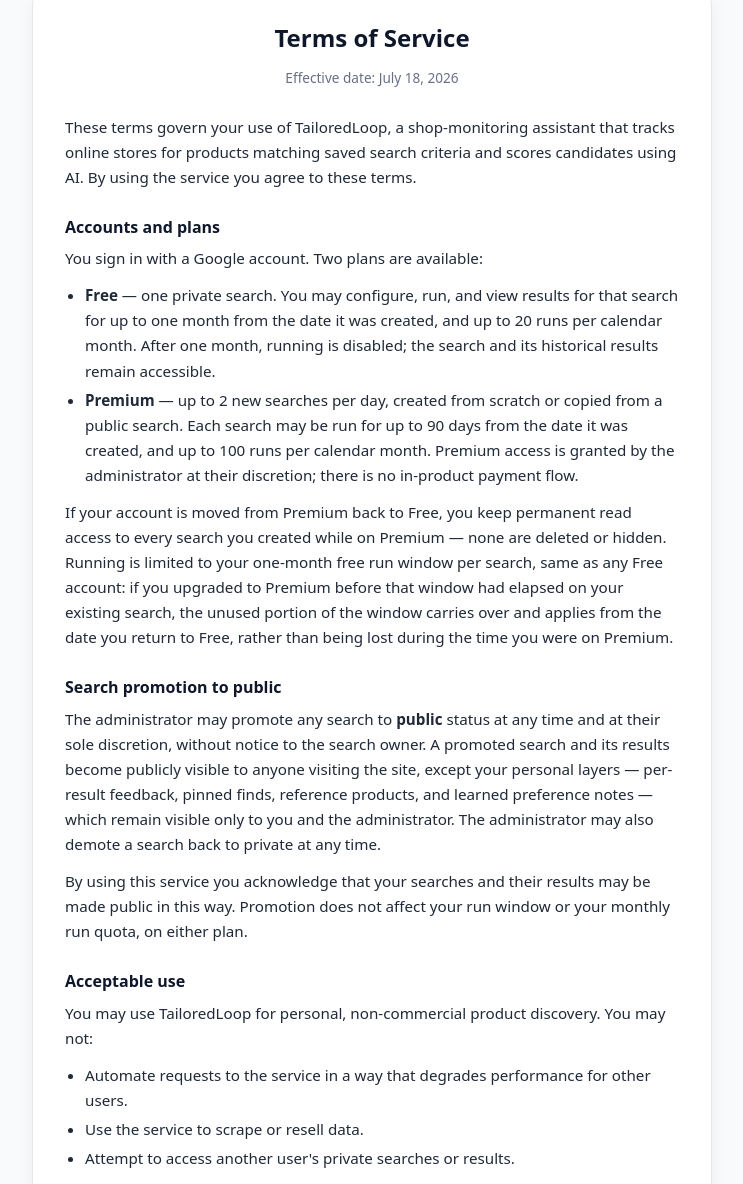
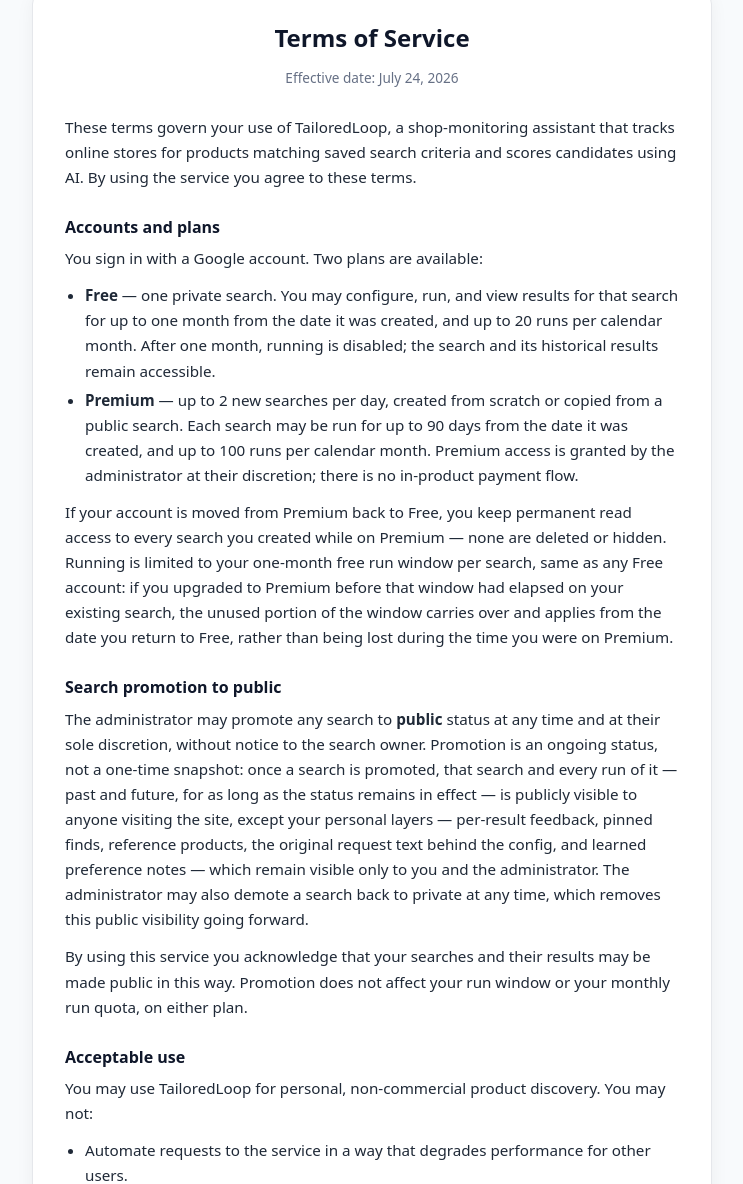
Before and after one commit to katyanotkin/shop_assistant, a FastAPI app: page /terms in a window 1280 px wide. Shown: the part 52-1236 px from the top of the page, without its empty margins (268-1011 px from the left). Run offline with FastAPI, Linux system fonts and the light colour scheme; parts of the project's set-up code (start-up, migrations or seed data) failed here and were passed over.

Commit message:
docs: clarify promotion is an ongoing status; add missing original-request redaction to terms
Two gaps in the "Search promotion to public" terms section:

- Wording could read as a one-time snapshot ("becomes publicly visible")
  rather than the actual mechanism — a search is a single Firestore
  document, promotion just flips its visibility field, and every run
  going forward is automatically public with no separate per-run
  publication or merge step. Reworded to make the ongoing nature explicit,
  prompted by the product owner asking exactly this question.
- The personal-layers list never got the "original request" text added
  when that redaction shipped earlier this session (web/main.py already
  nulls config_snapshot.description for non-owners; PRODUCT.md already
  listed it) — terms.html was the one doc left behind.

Co-Authored-By: Claude Sonnet 5 <noreply@anthropic.com>

```diff
--- a/web/templates/terms.html
+++ b/web/templates/terms.html
@@ -23,7 +23,7 @@
 
   <div class="privacy-container">
     <h1>Terms of Service</h1>
-    <p class="effective-date">Effective date: July 18, 2026</p>
+    <p class="effective-date">Effective date: July 24, 2026</p>
 
     <div class="privacy-content">
       <p>These terms govern your use of __APP_NAME__, a shop-monitoring assistant that tracks online stores for products matching saved search criteria and scores candidates using AI. By using the service you agree to these terms.</p>
@@ -37,7 +37,7 @@
       <p>If your account is moved from Premium back to Free, you keep permanent read access to every search you created while on Premium — none are deleted or hidden. Running is limited to your one-month free run window per search, same as any Free account: if you upgraded to Premium before that window had elapsed on your existing search, the unused portion of the window carries over and applies from the date you return to Free, rather than being lost during the time you were on Premium.</p>
 
       <h2>Search promotion to public</h2>
-      <p>The administrator may promote any search to <b>public</b> status at any time and at their sole discretion, without notice to the search owner. A promoted search and its results become publicly visible to anyone visiting the site, except your personal layers — per-result feedback, pinned finds, reference products, and learned preference notes — which remain visible only to you and the administrator. The administrator may also demote a search back to private at any time.</p>
+      <p>The administrator may promote any search to <b>public</b> status at any time and at their sole discretion, without notice to the search owner. Promotion is an ongoing status, not a one-time snapshot: once a search is promoted, that search and every run of it — past and future, for as long as the status remains in effect — is publicly visible to anyone visiting the site, except your personal layers — per-result feedback, pinned finds, reference products, the original request text behind the config, and learned preference notes — which remain visible only to you and the administrator. The administrator may also demote a search back to private at any time, which removes this public visibility going forward.</p>
       <p>By using this service you acknowledge that your searches and their results may be made public in this way. Promotion does not affect your run window or your monthly run quota, on either plan.</p>
 
       <h2>Acceptable use</h2>
```
